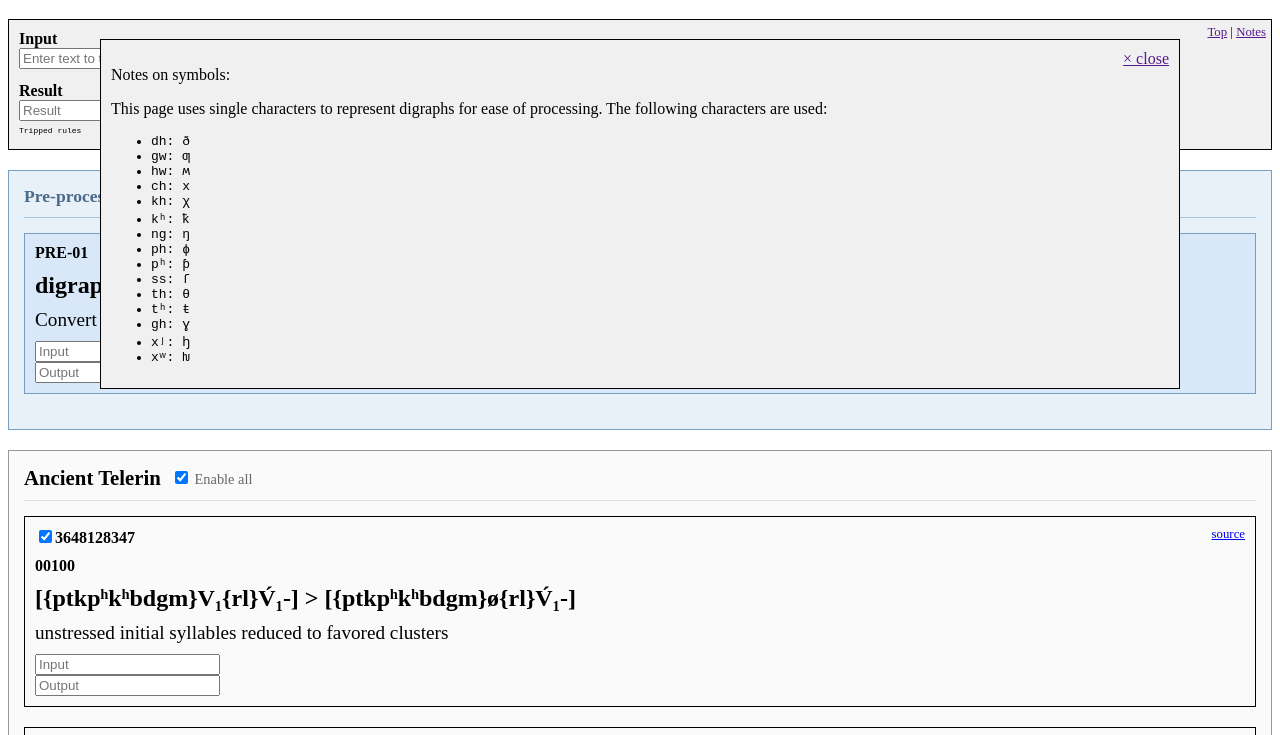
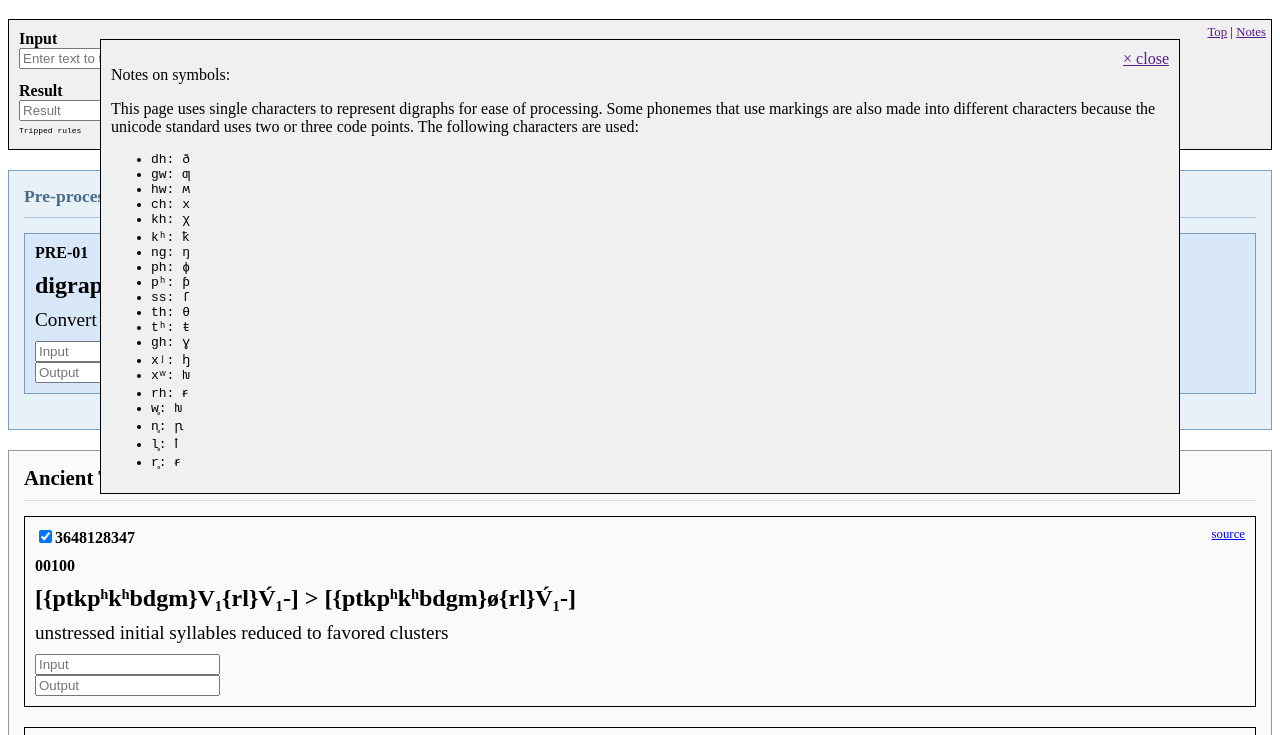
Before and after one commit to sentient06/quettamorphosis, a website with bundled scripts: page index.html in a window 1280 px wide. Both pictures are taken after a click on the link "Notes". Shown: the part 61-796 px from the top of the page. Built offline with nearby package versions, Linux system fonts and the light colour scheme.

Commit message:
More notes

```diff
--- a/index.html
+++ b/index.html
@@ -81,7 +81,7 @@
       Notes on symbols:
     </p>
     <p>
-      This page uses single characters to represent digraphs for ease of processing. The following characters are used:
+      This page uses single characters to represent digraphs for ease of processing. Some phonemes that use markings are also made into different characters because the unicode standard uses two or three code points. The following characters are used:
     </p>
     <ul>
       <li>dh: ð</li>
@@ -99,6 +99,11 @@
       <li>gh: ɣ</li>
       <li>xʲ: ꜧ</li>
       <li>xʷ: ƕ</li>
+      <li>rh: ꞧ</li>
+      <li>w̥: ƕ</li>
+      <li>n̥: ꞃ</li>
+      <li>l̥: ꝉ</li>
+      <li>r̥: ꞧ</li>
     </ul>
   </div>
   <div id="wrapper"></div>
```
